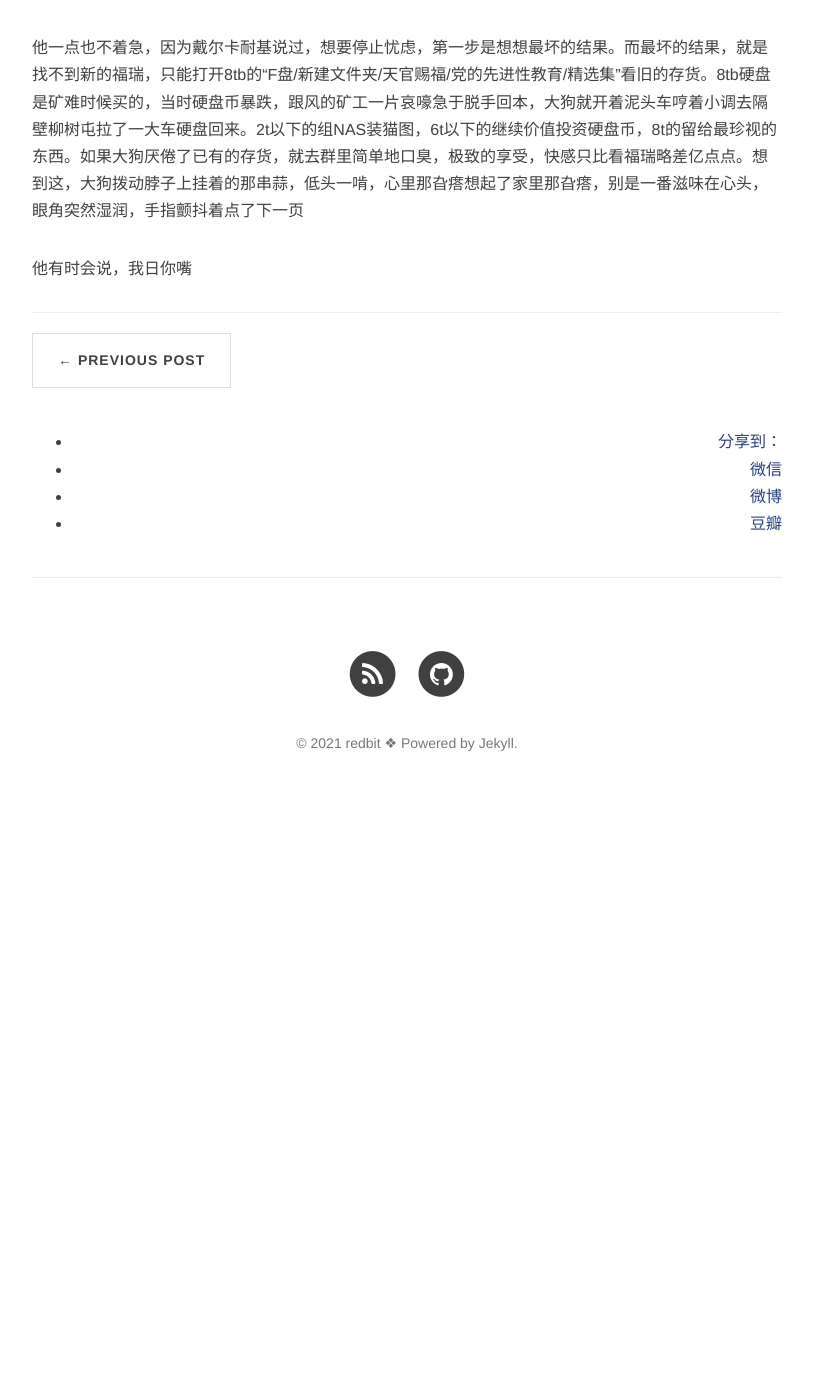
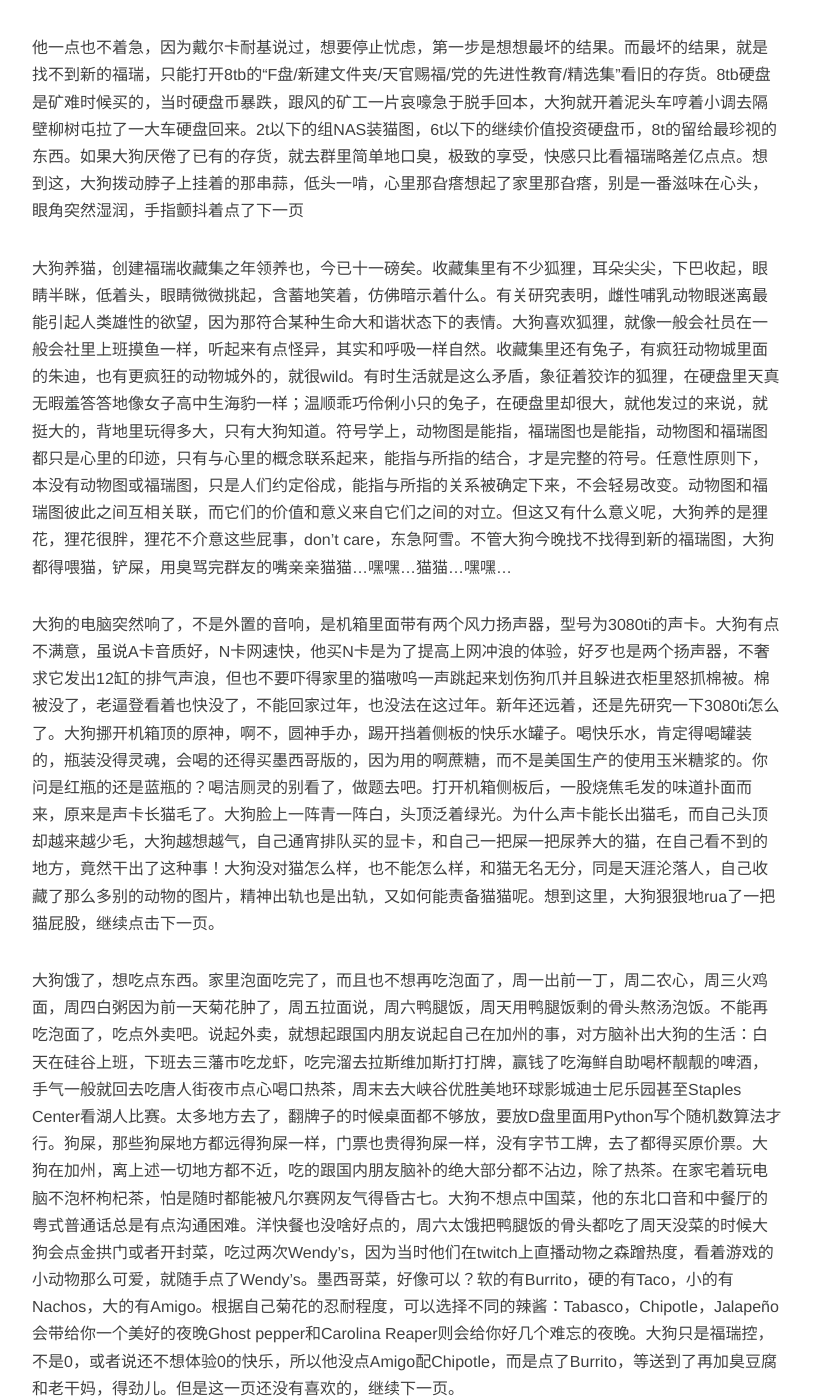
Before and after one commit to redbitBo/redbitBo.github.io, a Jekyll site: the page built from _posts/2021-09-17-DaGou.md, in a window 1280 px wide and 1400 px high, scrolled down 480 px. Shown: the whole window, without its empty margins (233-1046 px from the left). Built offline with Jekyll 4.4.1, drawn with Linux system fonts in a browser that asks for light colours; nearby versions of some CDN libraries; comment, search, counter and statistics services are not loaded; before the commit the page ends 1300 px from its top, so only the background shows below that.

Commit message:
Update 2021-09-17-DaGou.md

```diff
--- a/_posts/2021-09-17-DaGou.md
+++ b/_posts/2021-09-17-DaGou.md
@@ -2,6 +2,8 @@
 
 他一点也不着急，因为戴尔卡耐基说过，想要停止忧虑，第一步是想想最坏的结果。而最坏的结果，就是找不到新的福瑞，只能打开8tb的“F盘/新建文件夹/天官赐福/党的先进性教育/精选集”看旧的存货。8tb硬盘是矿难时候买的，当时硬盘币暴跌，跟风的矿工一片哀嚎急于脱手回本，大狗就开着泥头车哼着小调去隔壁柳树屯拉了一大车硬盘回来。2t以下的组NAS装猫图，6t以下的继续价值投资硬盘币，8t的留给最珍视的东西。如果大狗厌倦了已有的存货，就去群里简单地口臭，极致的享受，快感只比看福瑞略差亿点点。想到这，大狗拨动脖子上挂着的那串蒜，低头一啃，心里那旮瘩想起了家里那旮瘩，别是一番滋味在心头，眼角突然湿润，手指颤抖着点了下一页
 
+大狗养猫，创建福瑞收藏集之年领养也，今已十一磅矣。收藏集里有不少狐狸，耳朵尖尖，下巴收起，眼睛半眯，低着头，眼睛微微挑起，含蓄地笑着，仿佛暗示着什么。有关研究表明，雌性哺乳动物眼迷离最能引起人类雄性的欲望，因为那符合某种生命大和谐状态下的表情。大狗喜欢狐狸，就像一般会社员在一般会社里上班摸鱼一样，听起来有点怪异，其实和呼吸一样自然。收藏集里还有兔子，有疯狂动物城里面的朱迪，也有更疯狂的动物城外的，就很wild。有时生活就是这么矛盾，象征着狡诈的狐狸，在硬盘里天真无暇羞答答地像女子高中生海豹一样；温顺乖巧伶俐小只的兔子，在硬盘里却很大，就他发过的来说，就挺大的，背地里玩得多大，只有大狗知道。符号学上，动物图是能指，福瑞图也是能指，动物图和福瑞图都只是心里的印迹，只有与心里的概念联系起来，能指与所指的结合，才是完整的符号。任意性原则下，本没有动物图或福瑞图，只是人们约定俗成，能指与所指的关系被确定下来，不会轻易改变。动物图和福瑞图彼此之间互相关联，而它们的价值和意义来自它们之间的对立。但这又有什么意义呢，大狗养的是狸花，狸花很胖，狸花不介意这些屁事，don't care，东急阿雪。不管大狗今晚找不找得到新的福瑞图，大狗都得喂猫，铲屎，用臭骂完群友的嘴亲亲猫猫...嘿嘿...猫猫...嘿嘿...
 
+大狗的电脑突然响了，不是外置的音响，是机箱里面带有两个风力扬声器，型号为3080ti的声卡。大狗有点不满意，虽说A卡音质好，N卡网速快，他买N卡是为了提高上网冲浪的体验，好歹也是两个扬声器，不奢求它发出12缸的排气声浪，但也不要吓得家里的猫嗷呜一声跳起来划伤狗爪并且躲进衣柜里怒抓棉被。棉被没了，老逼登看着也快没了，不能回家过年，也没法在这过年。新年还远着，还是先研究一下3080ti怎么了。大狗挪开机箱顶的原神，啊不，圆神手办，踢开挡着侧板的快乐水罐子。喝快乐水，肯定得喝罐装的，瓶装没得灵魂，会喝的还得买墨西哥版的，因为用的啊蔗糖，而不是美国生产的使用玉米糖浆的。你问是红瓶的还是蓝瓶的？喝洁厕灵的别看了，做题去吧。打开机箱侧板后，一股烧焦毛发的味道扑面而来，原来是声卡长猫毛了。大狗脸上一阵青一阵白，头顶泛着绿光。为什么声卡能长出猫毛，而自己头顶却越来越少毛，大狗越想越气，自己通宵排队买的显卡，和自己一把屎一把尿养大的猫，在自己看不到的地方，竟然干出了这种事！大狗没对猫怎么样，也不能怎么样，和猫无名无分，同是天涯沦落人，自己收藏了那么多别的动物的图片，精神出轨也是出轨，又如何能责备猫猫呢。想到这里，大狗狠狠地rua了一把猫屁股，继续点击下一页。
 
-他有时会说，我日你嘴
+大狗饿了，想吃点东西。家里泡面吃完了，而且也不想再吃泡面了，周一出前一丁，周二农心，周三火鸡面，周四白粥因为前一天菊花肿了，周五拉面说，周六鸭腿饭，周天用鸭腿饭剩的骨头熬汤泡饭。不能再吃泡面了，吃点外卖吧。说起外卖，就想起跟国内朋友说起自己在加州的事，对方脑补出大狗的生活：白天在硅谷上班，下班去三藩市吃龙虾，吃完溜去拉斯维加斯打打牌，赢钱了吃海鲜自助喝杯靓靓的啤酒，手气一般就回去吃唐人街夜市点心喝口热茶，周末去大峡谷优胜美地环球影城迪士尼乐园甚至Staples Center看湖人比赛。太多地方去了，翻牌子的时候桌面都不够放，要放D盘里面用Python写个随机数算法才行。狗屎，那些狗屎地方都远得狗屎一样，门票也贵得狗屎一样，没有字节工牌，去了都得买原价票。大狗在加州，离上述一切地方都不近，吃的跟国内朋友脑补的绝大部分都不沾边，除了热茶。在家宅着玩电脑不泡杯枸杞茶，怕是随时都能被凡尔赛网友气得昏古七。大狗不想点中国菜，他的东北口音和中餐厅的粤式普通话总是有点沟通困难。洋快餐也没啥好点的，周六太饿把鸭腿饭的骨头都吃了周天没菜的时候大狗会点金拱门或者开封菜，吃过两次Wendy’s，因为当时他们在twitch上直播动物之森蹭热度，看着游戏的小动物那么可爱，就随手点了Wendy’s。墨西哥菜，好像可以？软的有Burrito，硬的有Taco，小的有Nachos，大的有Amigo。根据自己菊花的忍耐程度，可以选择不同的辣酱：Tabasco，Chipotle，Jalapeño会带给你一个美好的夜晚Ghost pepper和Carolina Reaper则会给你好几个难忘的夜晚。大狗只是福瑞控，不是0，或者说还不想体验0的快乐，所以他没点Amigo配Chipotle，而是点了Burrito，等送到了再加臭豆腐和老干妈，得劲儿。但是这一页还没有喜欢的，继续下一页。
```
